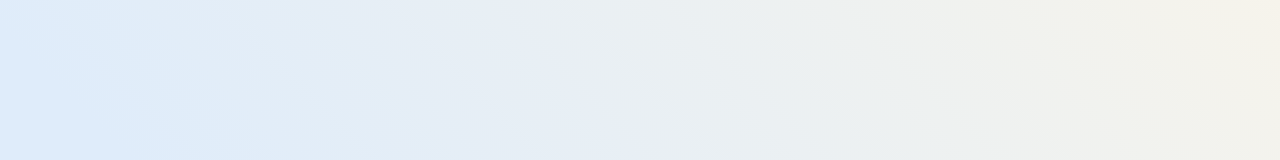
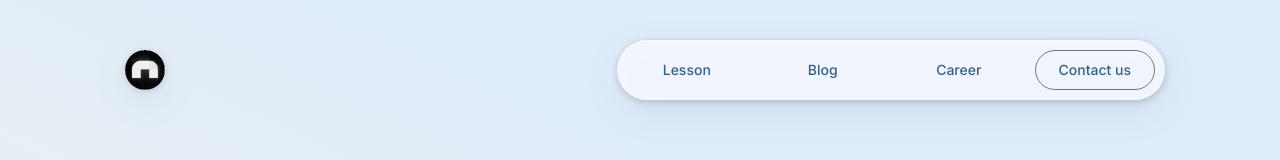
Before and after one commit to CamuStudio/CamuServer, a React (Vite) app in the folder camu/: page / in a window 1280 px wide. Shown: the top 160 px of the page. Built offline with nearby package versions, Linux system fonts and the light colour scheme.

Commit message:
Updated the background image to make it fit different screen widths

```diff
--- a/camu/src/App.css
+++ b/camu/src/App.css
@@ -18,14 +18,35 @@
   --M3-key-colors-primary: #0997EB
 }
 
+.Wrapper {
+  position: relative;
+}
+
 .app {
+  position: absolute;
+  width: 100%;
+  height: auto;
+  top: 0;
+  left: 0;
   min-height: 100vh;
   display: flex;
   flex-shrink: 0;
   justify-content: center;
   align-items: center;
-  background:linear-gradient(225deg, #FAF5E9 -10.6%, #DFECFA 62.92%);
   filter: drop-shadow(0px 1px 3px rgba(0, 0, 0, 0.15)) drop-shadow(0px 11px 17.1px rgba(0, 82, 128, 0.08));
+}
+
+.background {
+  width: 100%;
+  height: 100vh;
+  background-size: cover;
+  background-position: center;
+  background-repeat: no-repeat;
+}
+
+.background svg {
+  width: 100%;
+  height: auto;
 }
 
 @media only screen and (max-width: 390px){
--- a/camu/src/App.jsx
+++ b/camu/src/App.jsx
@@ -5,8 +5,47 @@ import Hero from "./components/Hero.jsx";
 function App() {
 
   return (
-      <div className='app'>
-          <Hero />
+      <div className="Wrapper">
+          <div className='app'>
+              <NavBar/>
+              <Hero/>
+          </div>
+          <div className='background'>
+              <svg xmlns="http://www.w3.org/2000/svg" width="1440" height="709" viewBox="0 0 1440 709" fill="none">
+                  <g filter="url(#filter0_dd_840_10750)">
+                      <path fillRule="evenodd" clipRule="evenodd"
+                            d="M1440 495.5C1440 559.5 1374 679.41 1087.5 679.41C927.9 683.203 639.6 676.032 480 660.861C320.4 645.69 79.2 622.934 5.68791e-06 615.348L5.94834e-05 -3.81849e-06L80.4 3.2103e-06C159.6 1.01342e-05 320.4 2.41918e-05 480 3.81444e-05C639.6 5.20971e-05 800.4 6.61547e-05 960 8.01074e-05C1119.6 9.40601e-05 1280.4 0.000108118 1359.6 0.000115042L1440 0.00012207L1440 495.5Z"
+                            fill="url(#paint0_linear_840_10750)"/>
+                  </g>
+                  <defs>
+                      <filter id="filter0_dd_840_10750" x="-17.1" y="-6.1" width="1474.2" height="714.61"
+                              filterUnits="userSpaceOnUse" colorInterpolationFilters="sRGB">
+                          <feFlood floodOpacity="0" result="BackgroundImageFix"/>
+                          <feColorMatrix in="SourceAlpha" type="matrix"
+                                         values="0 0 0 0 0 0 0 0 0 0 0 0 0 0 0 0 0 0 127 0"
+                                         result="hardAlpha"/>
+                          <feOffset dy="1"/>
+                          <feGaussianBlur stdDeviation="1.5"/>
+                          <feColorMatrix type="matrix" values="0 0 0 0 0 0 0 0 0 0 0 0 0 0 0 0 0 0 0.15 0"/>
+                          <feBlend mode="normal" in2="BackgroundImageFix" result="effect1_dropShadow_840_10750"/>
+                          <feColorMatrix in="SourceAlpha" type="matrix"
+                                         values="0 0 0 0 0 0 0 0 0 0 0 0 0 0 0 0 0 0 127 0"
+                                         result="hardAlpha"/>
+                          <feOffset dy="11"/>
+                          <feGaussianBlur stdDeviation="8.55"/>
+                          <feColorMatrix type="matrix" values="0 0 0 0 0 0 0 0 0 0.319743 0 0 0 0 0.5 0 0 0 0.08 0"/>
+                          <feBlend mode="normal" in2="effect1_dropShadow_840_10750"
+                                   result="effect2_dropShadow_840_10750"/>
+                          <feBlend mode="normal" in="SourceGraphic" in2="effect2_dropShadow_840_10750" result="shape"/>
+                      </filter>
+                      <linearGradient id="paint0_linear_840_10750" x1="-1116.5" y1="856.504" x2="-331.6" y2="-826.601"
+                                      gradientUnits="userSpaceOnUse">
+                          <stop offset="0.270115" stopColor="#FAF5E9"/>
+                          <stop offset="0.75517" stopColor="#DFECFA"/>
+                      </linearGradient>
+                  </defs>
+              </svg>
+          </div>
       </div>
   )
 }
```
Also changed, not shown: camu/public/hero.png (added).
